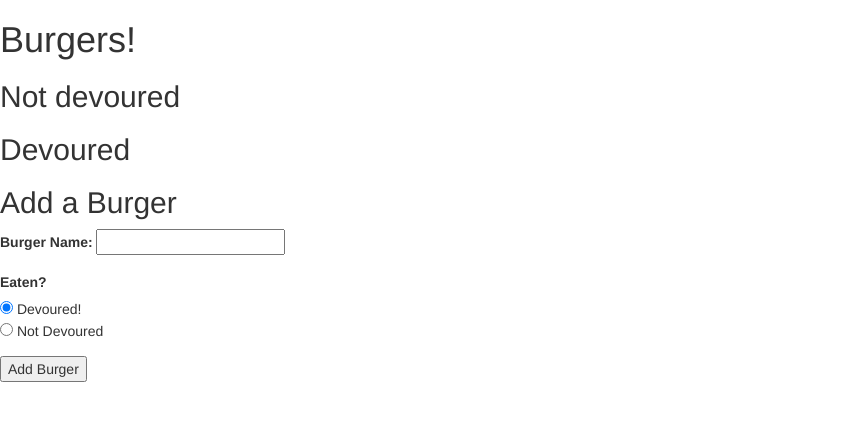
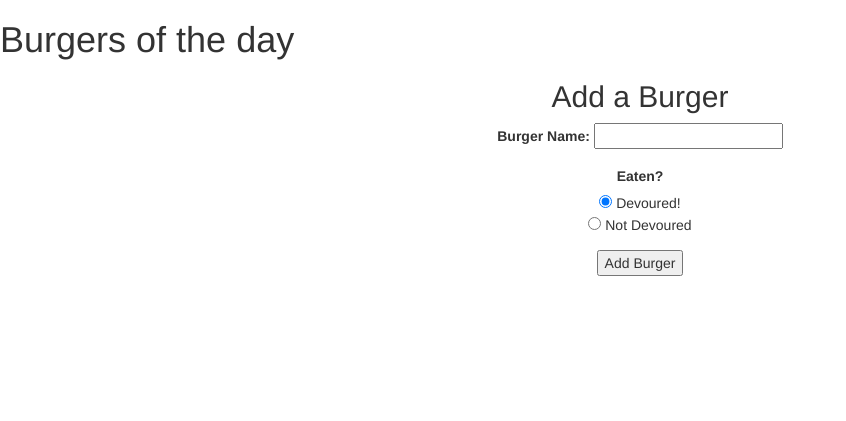
Before and after one commit to MonicaSzabo/Burger, a Node server app: template views/index.handlebars in a window 1280 px wide. Shown: the top 421 px of the page, without its empty margins (0-846 px from the left). Run offline with Node 20, Linux system fonts and the light colour scheme; the template is opened without the code that fills it, so the values that code supplies are empty; some libraries are stand-ins or nearby versions.

Commit message:
adding styling

```diff
--- a/config/orm.js
+++ b/config/orm.js
@@ -43,10 +43,7 @@ var orm = {
 		});
 	},
 	delete: function (table, condition, cb) {
-		var queryString = 'DELETE FROM ' + table;
-		queryString = queryString + ' WHERE ';
-		queryString = queryString + condition;
-
+		var queryString = 'DELETE FROM ' + table + ' WHERE ' + condition;
 		connection.query(queryString, function (err, result) {
 			if (err) throw err;
 			cb(result);
--- a/controllers/burgers_controller.js
+++ b/controllers/burgers_controller.js
@@ -9,7 +9,6 @@ router.get('/', function (req, res) {
 router.get('/burgers', function (req, res) {
 	burger.all(function (data) {
 		var hbsObject = { burgers: data };
-		console.log(hbsObject);
 		res.render('index', hbsObject);
 	});
 });
@@ -22,8 +21,6 @@ router.post('/burgers/create', function (req, res) {
 
 router.put('/burgers/update/:id', function (req, res) {
 	var condition = 'id = ' + req.params.id;
-
-	console.log('condition', condition);
 
 	burger.update({ devoured: req.body.devoured }, condition, function () {
 		res.redirect('/burgers');
--- a/views/index.handlebars
+++ b/views/index.handlebars
@@ -1,7 +1,7 @@
-<h1>Burgers!</h1>
+<h1>Burgers of the day</h1>
 
-<h2>Not devoured</h2>
 
+<div class="leftside text-center">
 <ul>
   {{#each burgers}}
     {{#unless this.devoured}}
@@ -21,9 +21,9 @@
     {{/unless}}
   {{/each}}
 </ul>
+</div>
 
-<h2>Devoured</h2>
-
+<div class="rightside text-center">
 <ul>
   {{#each burgers}}
     {{#if this.devoured}}
@@ -43,7 +43,9 @@
     {{/if}}
   {{/each}}
 </ul>
+</div>
 
+<div class="addBurger text-center">
 <h2>Add a Burger</h2>
 <form class="create-update-form" action="burgers/create" method="POST">
 
@@ -60,3 +62,4 @@
 
   <button type="submit">Add Burger</button>
 </form>
+</div>
--- a/views/layouts/main.handlebars
+++ b/views/layouts/main.handlebars
@@ -5,8 +5,22 @@
 		<meta charset="UTF-8">
 
 		<link rel="stylesheet" href="https://maxcdn.bootstrapcdn.com/bootstrap/3.3.6/css/bootstrap.min.css" integrity="sha384-1q8mTJOASx8j1Au+a5WDVnPi2lkFfwwEAa8hDDdjZlpLegxhjVME1fgjWPGmkzs7" crossorigin="anonymous">
-		<link rel="stylesheet" type="text/css" href="public/style.css">
 	</head>
+	<style>
+
+	.leftside {
+		float: left;
+	}
+
+	.rightside {
+		float: right;
+	}
+
+	.addBurger {
+		clear: both;
+	}
+
+	</style>
 	<body>
 		{{{ body }}}
 
```
